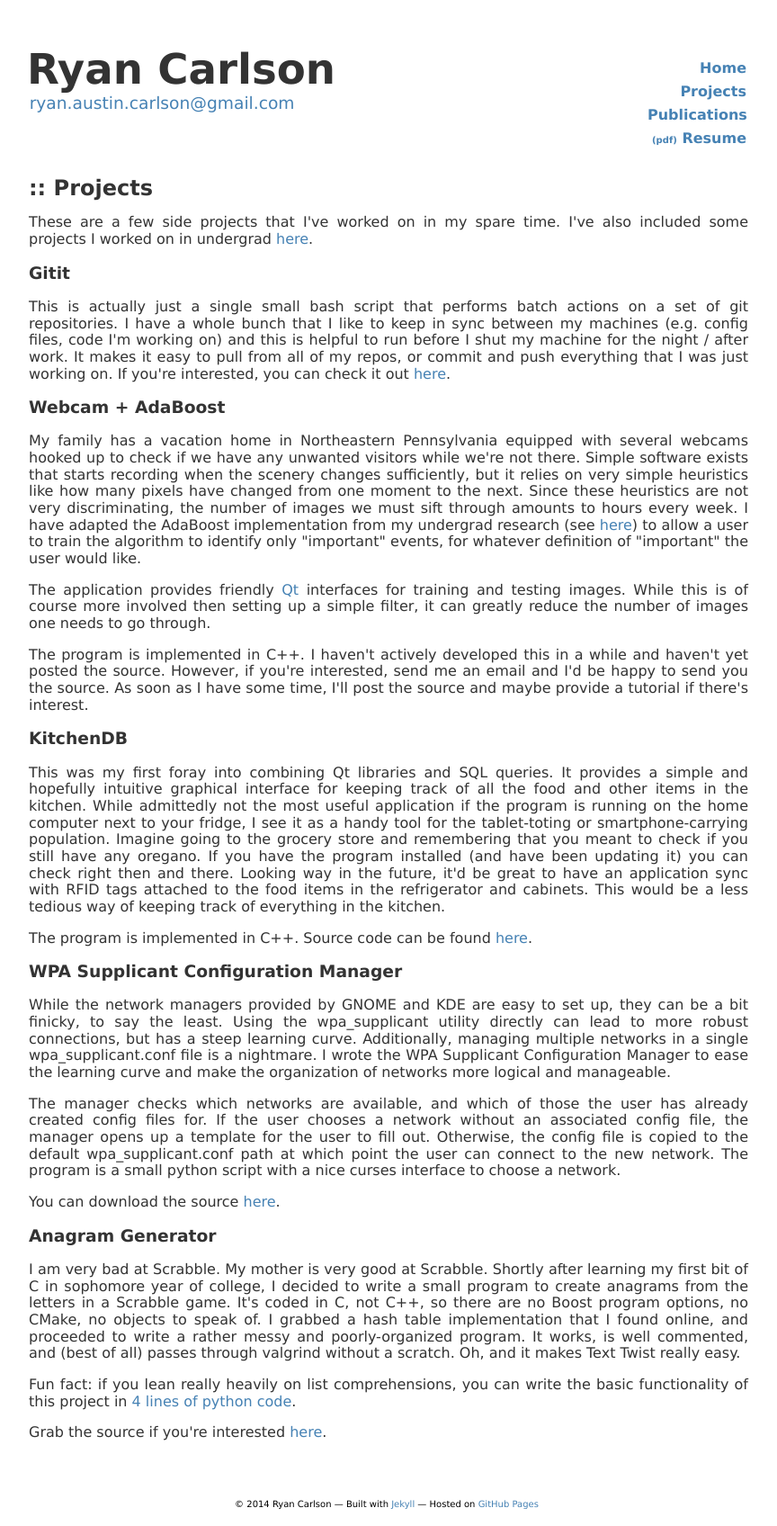
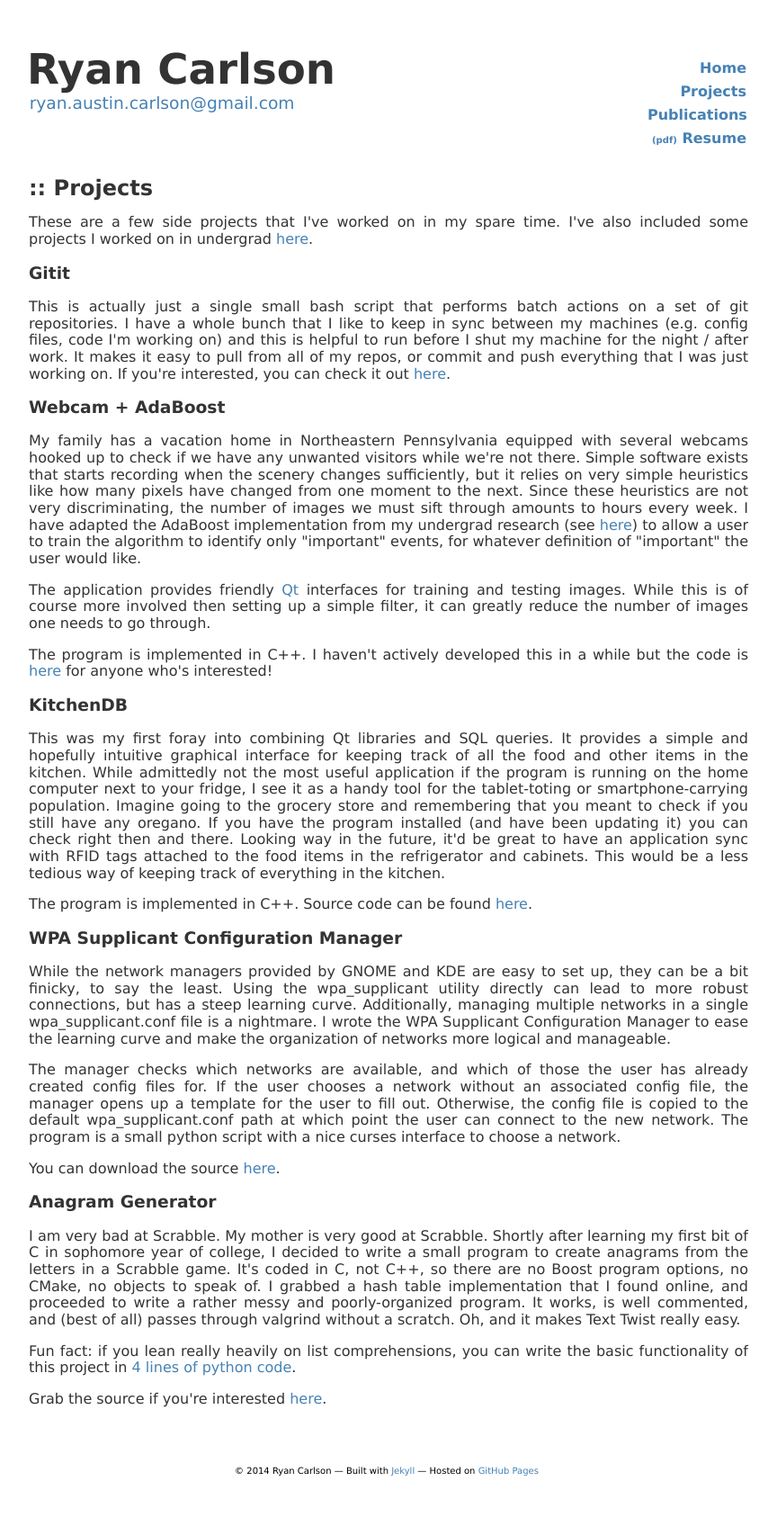
Before and after one commit to ryanaustincarlson/ryanaustincarlson.github.io, a Jekyll site: the page built from projects/index.html, in a window 1280 px wide. Shown: the whole page at 90% size, without its empty margins (210-1074 px from the left). Built offline with Jekyll 4.4.1, drawn with Linux system fonts in a browser that asks for light colours; Markdown is read by kramdown in place of the engine named in the settings; after the commit the page ends 1659 px from its top, so only the background shows below that.

Commit message:
updated webcam adaboost projects page

```diff
--- a/projects/index.html
+++ b/projects/index.html
@@ -18,11 +18,11 @@ title: Projects
         </p>
 
         <p>
-        The application provides friendly <a href="http://qt.nokia.com/" target=_blank>Qt</a> interfaces for training and testing images. While this is of course more involved then setting up a simple filter, it can greatly reduce the number of images one needs to go through.
+        The application provides friendly <a href="http://qt-project.org/" target=_blank>Qt</a> interfaces for training and testing images. While this is of course more involved then setting up a simple filter, it can greatly reduce the number of images one needs to go through.
         </p>
 
         <p>
-        The program is implemented in C++. I haven't actively developed this in a while and haven't yet posted the source. However, if you're interested, send me an email and I'd be happy to send you the source. As soon as I have some time, I'll post the source and maybe provide a tutorial if there's interest.
+        The program is implemented in C++. I haven't actively developed this in a while but the code is <a href="https://github.com/ryanaustincarlson/camera-adaboost" target=_blank>here</a> for anyone who's interested!
         </p>
 
         <h3>KitchenDB</h3>
```
